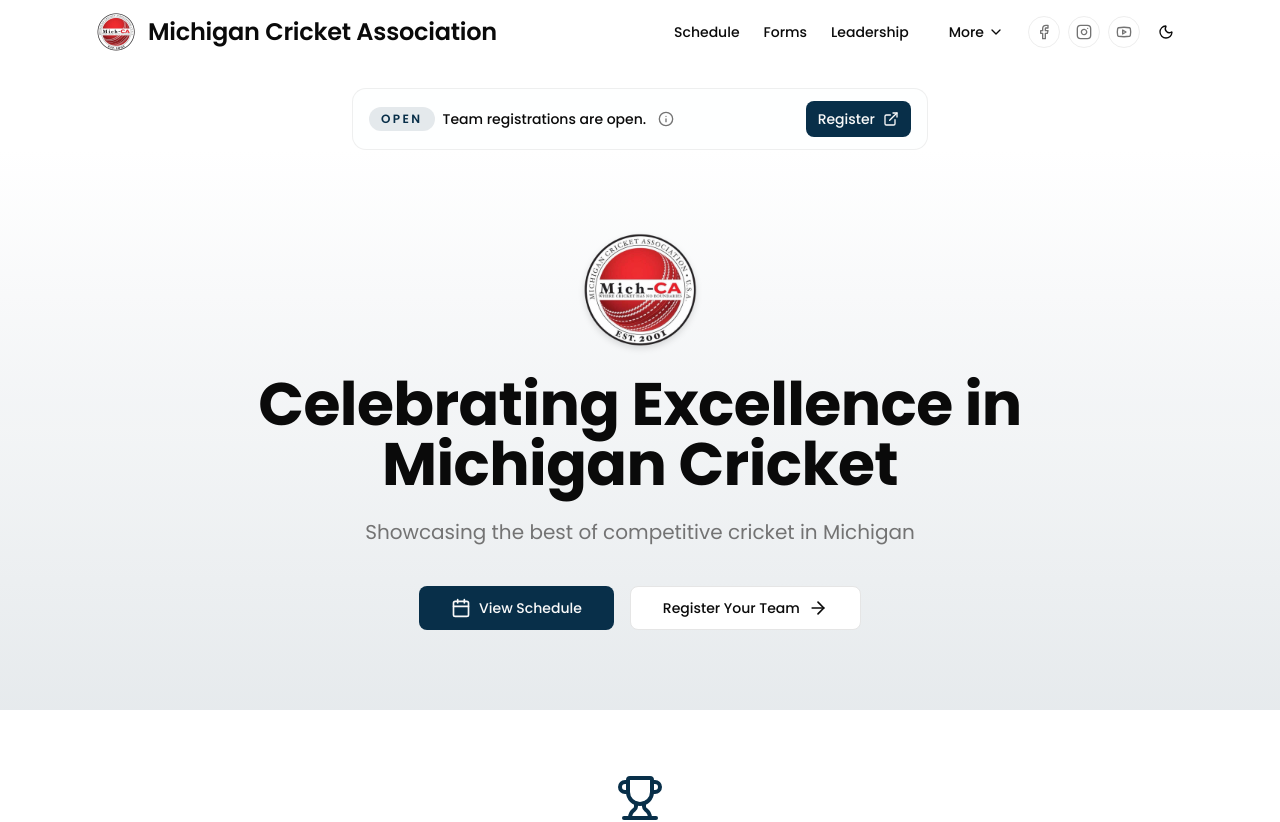
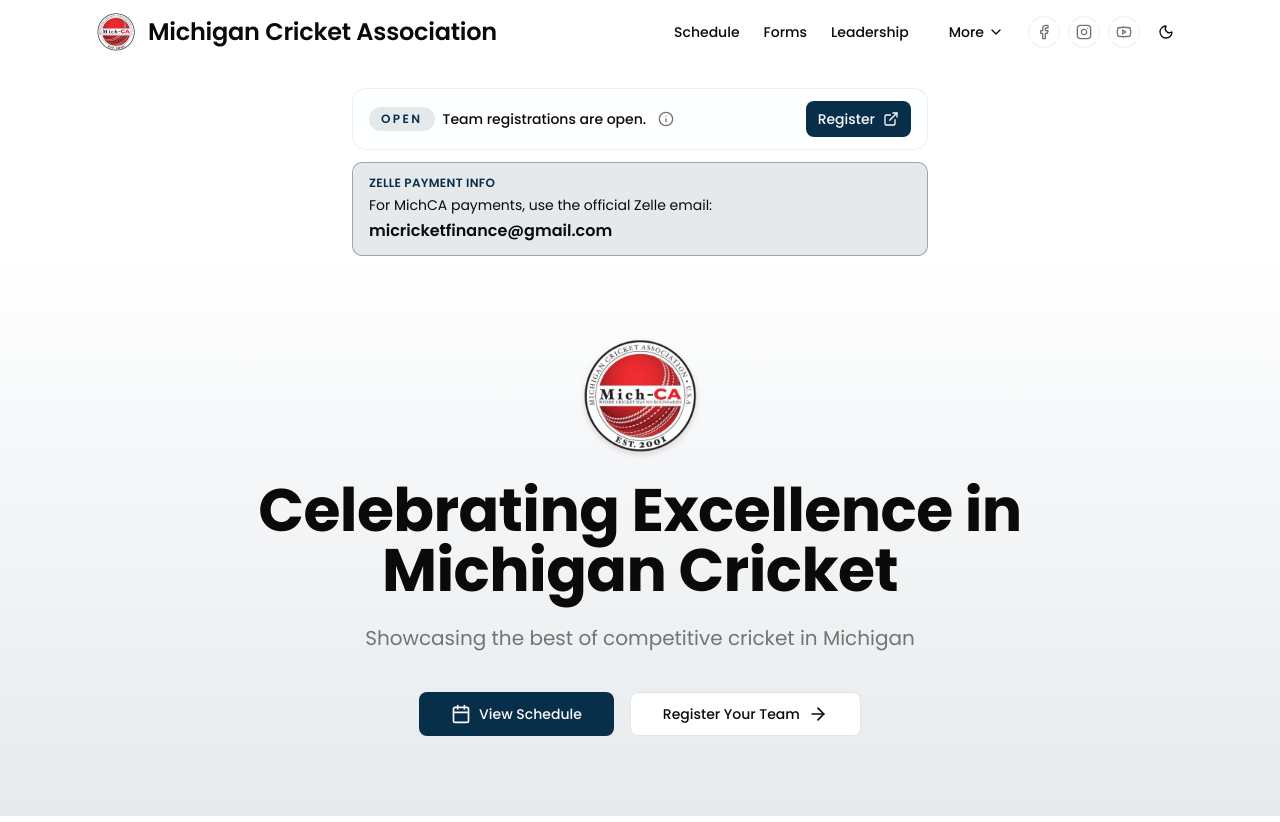
Before and after one commit to SatyaAchanta/michca-portal, a Next.js app: page / in a window 1280 px wide. Shown: the top 822 px of the page. Built offline with nearby package versions, Linux system fonts and the light colour scheme.

Commit message:
Move Zelle notice near registration banner and add footer payment info

```diff
--- a/src/app/page.tsx
+++ b/src/app/page.tsx
@@ -17,6 +17,17 @@
         <PageContainer className="pt-6">
           <div className="mx-auto max-w-xl">
             <RegistrationBanner />
+          </div>
+          <div className="mx-auto mt-3 max-w-xl rounded-lg border border-primary/35 bg-primary/10 px-4 py-3 text-left">
+            <p className="text-xs font-semibold uppercase tracking-wide text-primary">
+              Zelle Payment Info
+            </p>
+            <p className="mt-1 text-sm text-foreground">
+              For MichCA payments, use the official Zelle email:
+            </p>
+            <p className="mt-1 break-all text-sm font-semibold text-foreground sm:text-base">
+              micricketfinance@gmail.com
+            </p>
           </div>
         </PageContainer>
 
--- a/src/components/site-footer.tsx
+++ b/src/components/site-footer.tsx
@@ -117,6 +117,15 @@
                 );
               })}
             </ul>
+            <div className="mt-5 rounded-lg border border-primary/30 bg-primary/10 p-3">
+              <p className="text-xs font-semibold uppercase tracking-wide text-primary">
+                Zelle Payment
+              </p>
+              <p className="mt-1 text-xs text-muted-foreground">MichCA finance email</p>
+              <p className="mt-1 break-all text-sm font-semibold text-foreground">
+                micricketfinance@gmail.com
+              </p>
+            </div>
           </div>
         </div>
 
```
